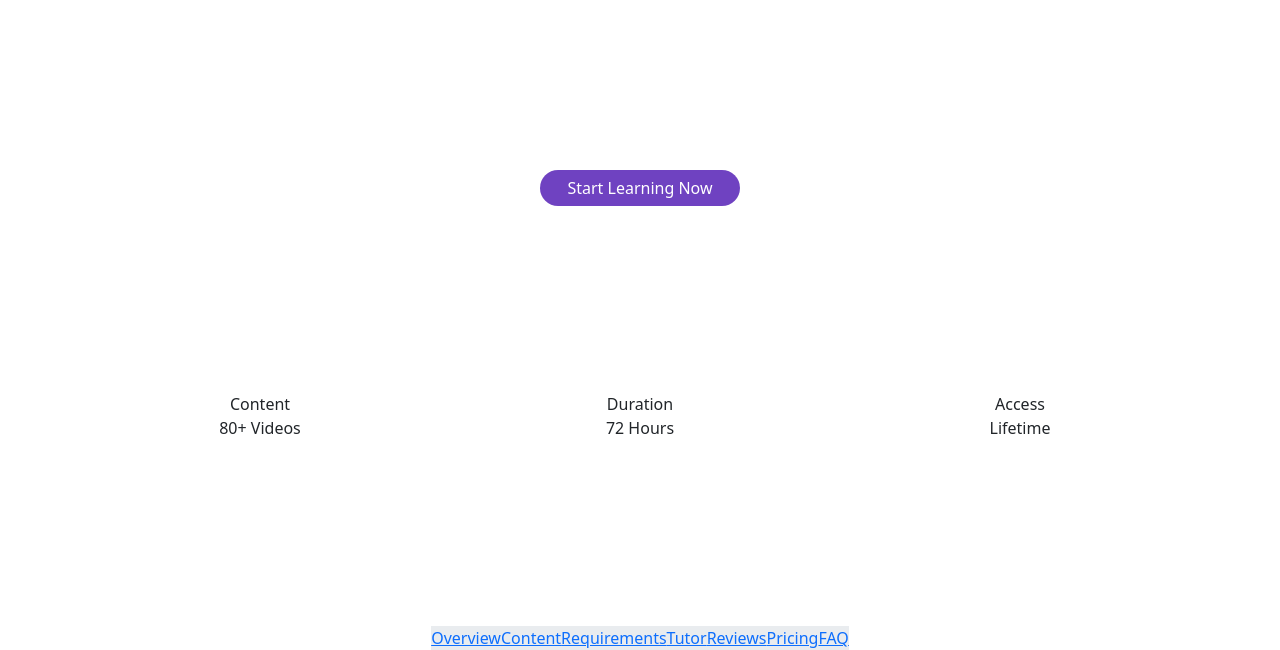
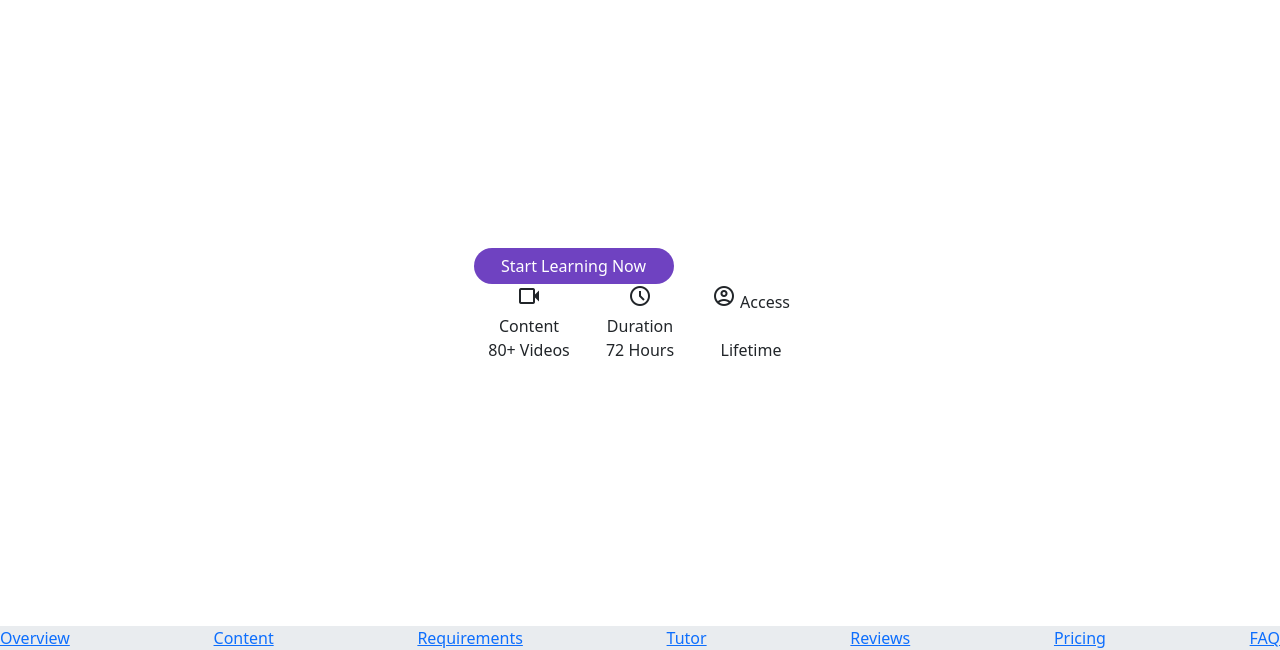
Before and after one commit to TexasR3X/BootstrapProject1, a plain HTML site: page index.html in a window 1280 px wide. Shown: the part 150-800 px from the top of the page. Drawn offline with nearby package versions, Linux system fonts and the light colour scheme.

Commit message:
The footer now takes up the whole bottom of the page, I added icons to the content of div.container, I made the body a flex box, and I put the button and div.container in a main element.

```diff
--- a/css/base.scss
+++ b/css/base.scss
@@ -20,3 +20,7 @@ button.purple {
     width: 200px;
     border-radius: var(--bs-border-radius-xxl);
 }
+
+footer {
+    width: 100%;
+}
--- a/index.html
+++ b/index.html
@@ -4,9 +4,14 @@
         <meta charset="UTF-8">
         <meta name="viewport" content="width=device-width, initial-scale=1.0">
 
+        <!-- Bootstrap Links -->
         <link href="https://cdn.jsdelivr.net/npm/bootstrap@5.3.3/dist/css/bootstrap.min.css" rel="stylesheet" integrity="sha384-QWTKZyjpPEjISv5WaRU9OFeRpok6YctnYmDr5pNlyT2bRjXh0JMhjY6hW+ALEwIH" crossorigin="anonymous">
         <script src="https://cdn.jsdelivr.net/npm/bootstrap@5.3.3/dist/js/bootstrap.bundle.min.js" integrity="sha384-YvpcrYf0tY3lHB60NNkmXc5s9fDVZLESaAA55NDzOxhy9GkcIdslK1eN7N6jIeHz" crossorigin="anonymous"></script>
 
+        <!-- Google Icons Link -->
+        <link rel="stylesheet" href="https://fonts.googleapis.com/css2?family=Material+Symbols+Outlined:opsz,wght,FILL,GRAD@24,400,0,0">
+
+        <!-- Personal Style Link -->
         <link rel="stylesheet" href="css/base.css">
 
         <title>Bootstrap Project</title>
@@ -18,13 +23,14 @@
             <h3 class="text-center">A Course Landing Page Template For Developers</h3>
         </header>
 
+        <main>
             <button type="button" class="btn purple">Start Learning Now</button>
 
             <div class="container text-center">
                 <div class="row">
-                <div class="col">Content</div>
-                <div class="col">Duration</div>
-                <div class="col">Access</div>
+                    <div class="col"><i class="material-symbols-outlined">videocam</i> Content</div>
+                    <div class="col"><i class="material-symbols-outlined">schedule</i> Duration</div>
+                    <div class="col"><i class="material-symbols-outlined">account_circle</i> Access</div>
                 </div>
                 <div class="row">
                     <div class="col">80+ Videos</div>
@@ -32,6 +38,7 @@
                     <div class="col">Lifetime</div>
                 </div>
             </div>
+        </main>
 
         <footer class="">
             <nav class="d-flex justify-content-between">
```
Also changed, not shown: css/base.css, 1 other file. Lines whose indentation alone changed are shown as unchanged.
